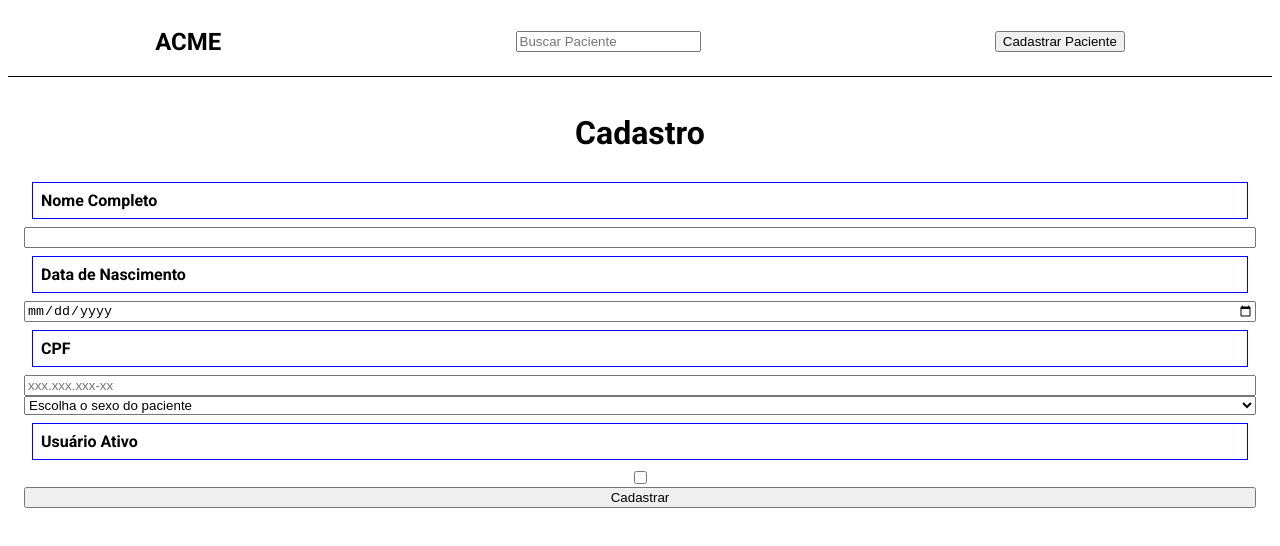
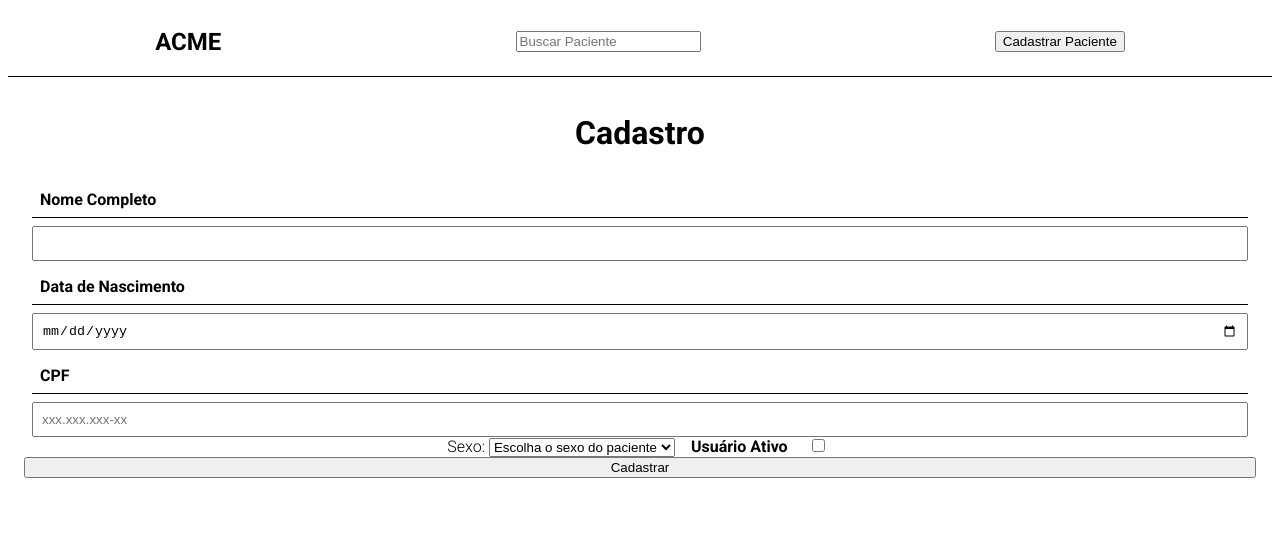
Before and after one commit to felipemimoura/interprocess, a React (Create React App) app: page /cadastro in a window 1280 px wide. Shown: the top 546 px of the page. Built offline with nearby package versions, Linux system fonts and the light colour scheme.

Commit message:
estilização dos inputs

```diff
--- a/src/components/Form/Index.js
+++ b/src/components/Form/Index.js
@@ -39,6 +39,8 @@ const Form = ({ title }) => {
       <Input label="Nome Completo" type="text" name="fullName" {...name} />
       <Input label="Data de Nascimento" type="date" name="birthdate"{...birthdate} />
       <Input label="CPF" type="text" name="cpf" placeholder="xxx.xxx.xxx-xx" {...cpf} />
+      <label>
+        <span>Sexo: </span>
         <select {...gender}>
           <option value="" selected disabled hidden>Escolha o sexo do paciente</option>
           <option value="male" >
@@ -49,6 +51,7 @@ const Form = ({ title }) => {
           </option>
         </select>
         <Input label="Usuário Ativo" type="checkbox" {...userActive} />
+      </label>
 
       <Button>
         Cadastrar
--- a/src/components/Form/Styles.js
+++ b/src/components/Form/Styles.js
@@ -1,7 +1,6 @@
 import styled from 'styled-components'
 
 export const Form = styled.form`
-
   display: flex;
   flex-direction: column;
   justify-content: left;
--- a/src/components/Inputs/Index.js
+++ b/src/components/Inputs/Index.js
@@ -7,7 +7,7 @@ const Input = ({ label, type, name, placeholder, value, onChange, onBlur, checke
       <S.Label htmlFor={name}>
         {label}
       </S.Label>
-      <input type={type} id={name} name={name} placeholder={placeholder} value={value} onChange={onChange} onBlur={onBlur} checked={checked} />
+      <S.Input type={type} id={name} name={name} placeholder={placeholder} value={value} onChange={onChange} onBlur={onBlur} checked={checked} />
     </>
   )
 }
--- a/src/components/Inputs/Styles.js
+++ b/src/components/Inputs/Styles.js
@@ -1,9 +1,13 @@
 import styled, * as S from 'styled-components'
 
 export const Label = styled.label`
-  border: 1px solid blue;
+  border-bottom: 1px solid black;
   padding: 0.5rem;
   margin: 0.5rem;
   text-align: left;
-  font-weight: bold
+  font-weight: bold;
 `
+export const Input = styled.input`
+  padding: 0.5rem;
+  margin:  0 0.5rem;
+`
```
Lines whose indentation alone changed are shown as unchanged.
